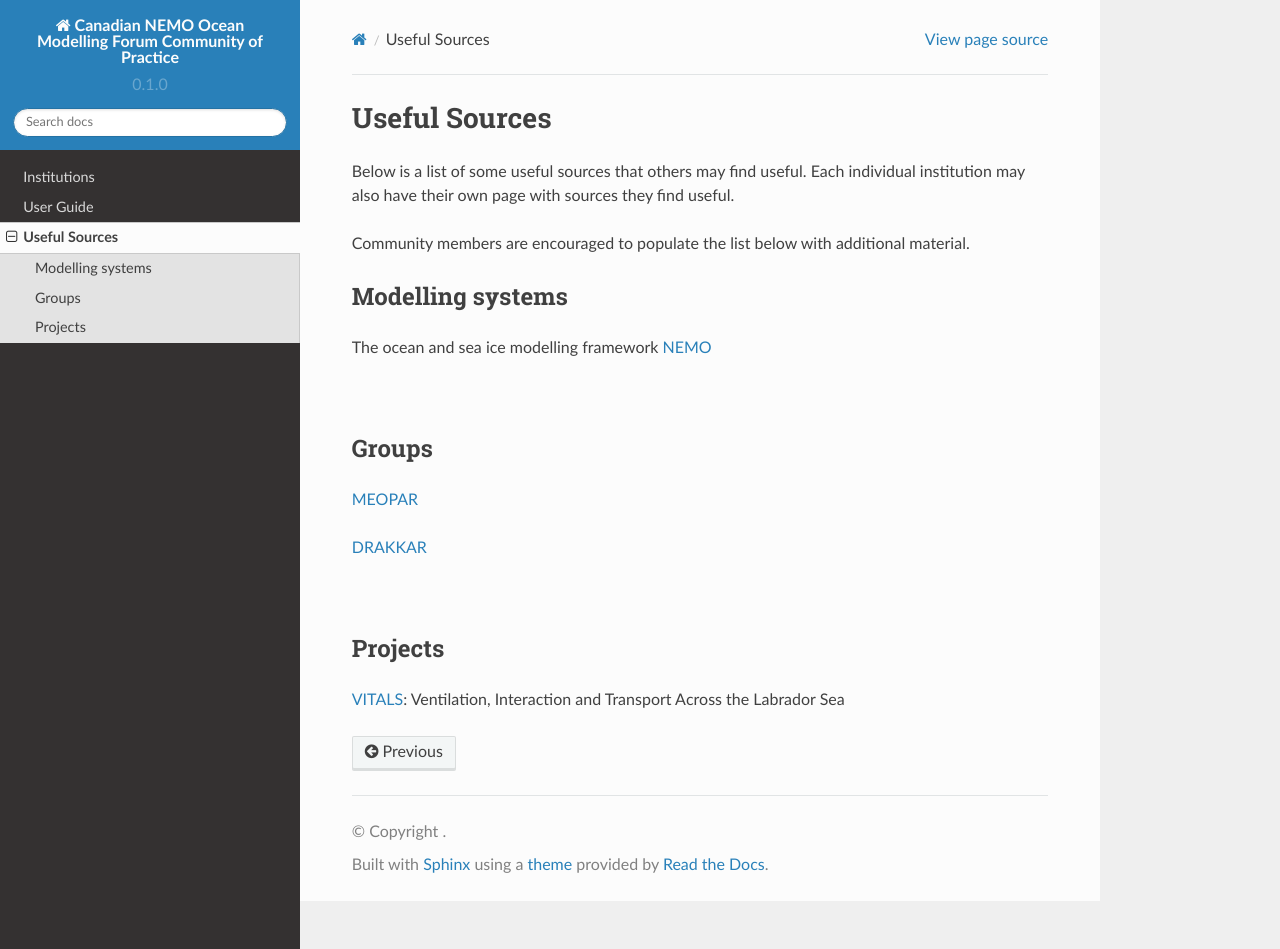
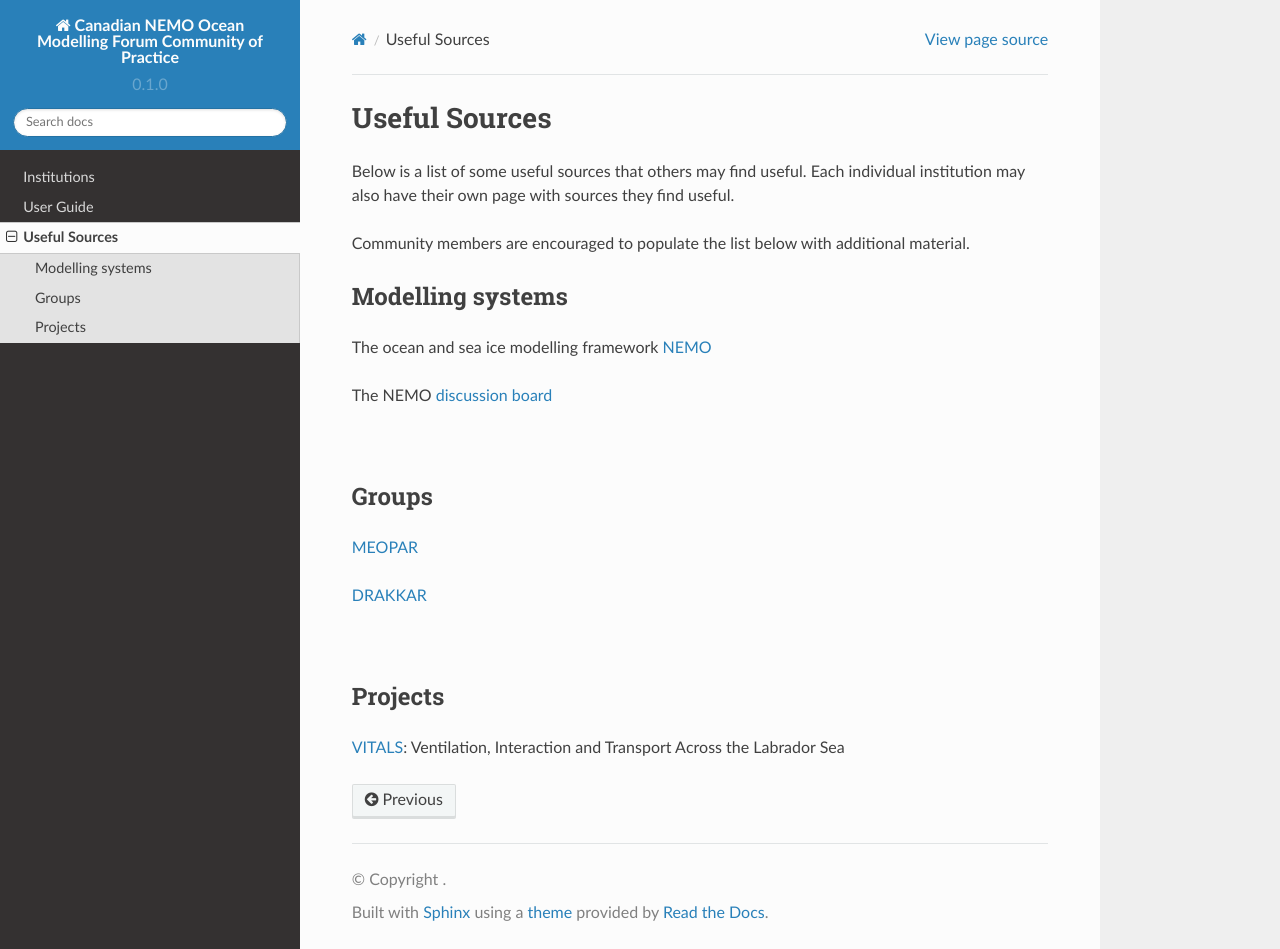
Before and after one commit to UofA-NEMO/Canadian-NEMO-Ocean-Modelling-Forum-Community-of-Practice, a Sphinx documentation site: the page built from docs/Sources.rst, in a window 1280 px wide and 949 px high. Built offline with Sphinx 7.4.7 and the Read the Docs theme 2.0.0, drawn with Linux system fonts in a browser that asks for light colours; pages that are not in the unit, such as notebooks, are missing from menus.

Commit message:
Update Sources.rst

```diff
--- a/docs/Sources.rst
+++ b/docs/Sources.rst
@@ -8,6 +8,8 @@ Community members are encouraged to populate the list below with additional mate
 Modelling systems
 -----------------
 The ocean and sea ice modelling framework `NEMO <https://www.nemo-ocean.eu/>`_
+
+The NEMO `discussion board <https://nemo-ocean.discourse.group/>`_
 
 |
 Groups
```
